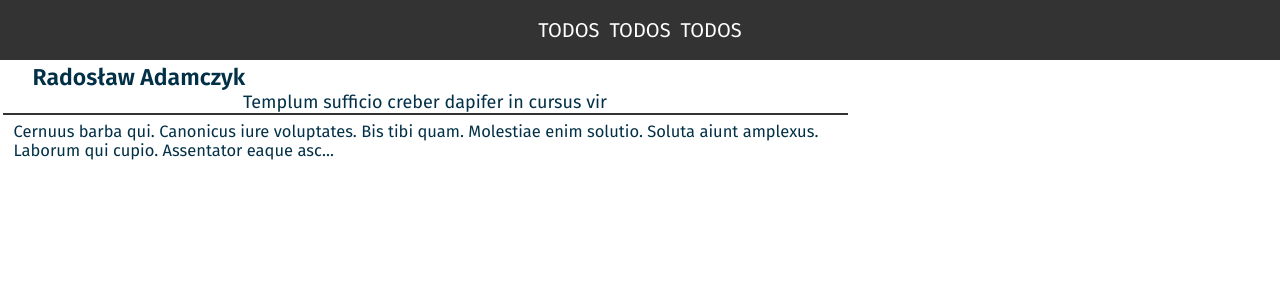
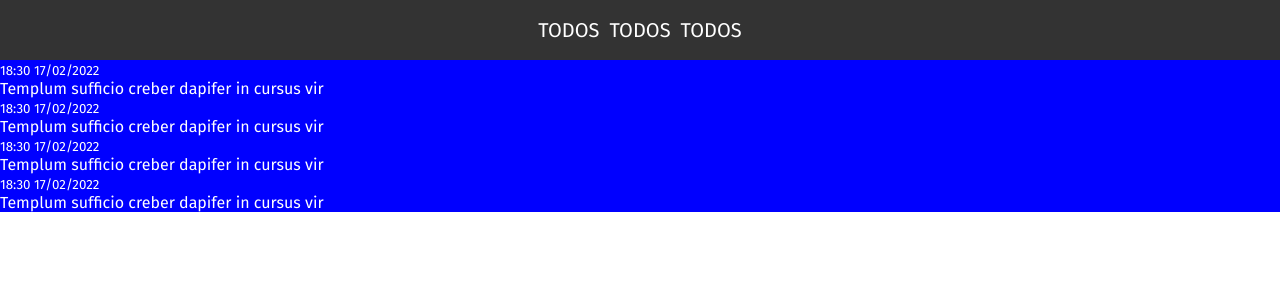
Before and after one commit to RadoslawAdamczyk2000/Havatel, an Angular app: page / in a window 1280 px wide. Shown: the top 300 px of the page. Built offline with nearby package versions, Linux system fonts and the light colour scheme.

Commit message:
parsing date

```diff
--- a/src/app/app.component.html
+++ b/src/app/app.component.html
@@ -1,6 +1,6 @@
 <div>
   <app-navigation></app-navigation>
   <main>
-    <app-post-item></app-post-item>
+    <app-todos></app-todos>
   </main>
 </div>
--- a/src/app/app.module.ts
+++ b/src/app/app.module.ts
@@ -12,6 +12,8 @@ import { CommentPostComponent } from './components/atoms/comment-post/comment-po
 import { PostComponent } from './components/bacterias/post/post.component';
 import { UsersComponent } from './components/bacterias/users/users.component';
 import { NavigationComponent } from './components/bacterias/navigation/navigation.component';
+import { PostsComponent } from './components/bacterias/posts/posts.component';
+import { TodosComponent } from './components/bacterias/todos/todos.component';
 
 @NgModule({
   declarations: [
@@ -24,7 +26,9 @@ import { NavigationComponent } from './components/bacterias/navigation/navigatio
     CommentPostComponent,
     PostComponent,
     UsersComponent,
-    NavigationComponent
+    NavigationComponent,
+    PostsComponent,
+    TodosComponent
   ],
   imports: [
     BrowserModule,
--- a/src/app/components/atoms/post-item/post-item.component.html
+++ b/src/app/components/atoms/post-item/post-item.component.html
@@ -1,12 +1,12 @@
 <a href="#"> <!-- TODO: dynamiczny link do strony z komentarzami -->
     <article>
       <div class='head'>
-        <strong>
+        <p>
           {{name}} <!-- TODO: dynamiczna nazwa autora, user_id === id z api użytkowników -->
+        </p>
+        <strong> <!-- TODO: dynamiczny tytuł postu -->
+          {{title}}
         </strong>
-        <p> <!-- TODO: dynamiczny tytuł postu -->
-          {{title}}
-        </p>
       </div>
       <div class='content'>
         <p> <!-- TODO: dynamiczny excerpt postu, max 147 znaków -->
--- a/src/app/components/atoms/post-item/post-item.component.scss
+++ b/src/app/components/atoms/post-item/post-item.component.scss
@@ -2,30 +2,39 @@
 @import '../../../../assets/styles/__mixins.scss';
 a{
     & > article{
+        @include flexCenter(column,nowrap);
         border-radius:1rem;
         max-width:85vw;
-        min-height:15rem;
         padding:.25rem;
-        transition:.12s linear box-shadow;
-        width:85rem;
+        transition:.2s linear box-shadow;
+        width:65rem;
         & > .head{
+            @include flexCenter(column,nowrap);
+            align-items:start;
             border-bottom:.25rem solid $black;
-            & > strong {
+            padding:.8rem 0;
+            row-gap:1rem;
+            width:100%;
+            & > p {
                 font-size:2.3rem;
+                font-weight:300;
                 padding-left:3rem;
             }
-            & > p{
+            & > strong{
                 font-size:1.8rem;
                 text-align:center;
+                width:100%;
             }
         }
         & > .content{
-            padding:.75rem 1.1rem;
+            @include flexCenter(column,nowrap);
             font-size:1.65rem;
+            line-height:2.5rem;
+            padding:1.8rem 1rem;
             text-align:start;
         }
         &:hover{
-            box-shadow:0 0 1.45rem .5rem hsla(0,100%,0%,.25);
+            box-shadow:0 0 1.45rem hsla(0,100%,0%,.25);
         }
     }
 }
--- a/src/app/components/atoms/todo-item/todo-item.component.html
+++ b/src/app/components/atoms/todo-item/todo-item.component.html
@@ -1,18 +1,8 @@
-<ul>
 <li style="background-color:blue;color:white">
   <article>
-        <small>17<sup>30</sup> 19/01/2025</small>
+    <small>{{time}}</small>
     <p>
       Templum sufficio creber dapifer in cursus vir
     </p>
   </article>
 </li>
-    <li style="background-color:green;color:white">
-      <article>
-        <small>17<sup>30</sup> 19/01/2025</small>
-        <p>
-          Templum sufficio creber dapifer in cursus vir
-        </p>
-      </article>
-    </li>
-</ul>
--- a/src/app/components/atoms/todo-item/todo-item.component.ts
+++ b/src/app/components/atoms/todo-item/todo-item.component.ts
@@ -1,11 +1,22 @@
 import { Component, OnInit } from '@angular/core';
-
+const time = new Date('2022-03-18T00:00:00.000+05:30');
+let hour:any = time.getHours();
+if(hour < 10){hour = parseInt(`0${hour}`)};
+let minute:any = time.getMinutes();
+if(minute < 10){minute = parseInt(`0${minute}`)};
+let day:any = time.getDate();
+if(day < 10){day = parseInt(`0${day}`)};
+let month:any = time.getMonth();
+if(month < 10){month = '0' + month};
+const year = time.getFullYear();
+const date = `${hour}:${minute} ${day}/${month}/${year}`;
 @Component({
   selector: 'app-todo-item',
   templateUrl: './todo-item.component.html',
   styleUrls: ['./todo-item.component.scss']
 })
 export class TodoItemComponent implements OnInit {
+  time = date;
 
   constructor() { }
 
--- /dev/null
+++ b/src/app/components/bacterias/posts/posts.component.html
@@ -0,0 +1,22 @@
+<div>
+    <app-post-item></app-post-item>
+    <app-post-item></app-post-item>
+    <app-post-item></app-post-item>
+    <app-post-item></app-post-item>
+    <app-post-item></app-post-item>
+    <app-post-item></app-post-item>
+    <app-post-item></app-post-item>
+    <app-post-item></app-post-item>
+    <app-post-item></app-post-item>
+    <app-post-item></app-post-item>
+    <app-post-item></app-post-item>
+    <app-post-item></app-post-item>
+    <app-post-item></app-post-item>
+    <app-post-item></app-post-item>
+    <app-post-item></app-post-item>
+    <app-post-item></app-post-item>
+    <app-post-item></app-post-item>
+    <app-post-item></app-post-item>
+    <app-post-item></app-post-item>
+    <app-post-item></app-post-item>
+</div>
--- /dev/null
+++ b/src/app/components/bacterias/posts/posts.component.scss
@@ -0,0 +1,7 @@
+@import '../../../../assets/styles/__variables.scss';
+@import '../../../../assets/styles/__mixins.scss';
+div{
+    @include flexGrid(1rem,1rem);
+    padding:1rem 2rem;
+    width:100%;
+}
--- /dev/null
+++ b/src/app/components/bacterias/posts/posts.component.ts
@@ -0,0 +1,15 @@
+import { Component, OnInit } from '@angular/core';
+
+@Component({
+  selector: 'app-posts',
+  templateUrl: './posts.component.html',
+  styleUrls: ['./posts.component.scss']
+})
+export class PostsComponent implements OnInit {
+
+  constructor() { }
+
+  ngOnInit(): void {
+  }
+
+}
--- /dev/null
+++ b/src/app/components/bacterias/todos/todos.component.html
@@ -0,0 +1,6 @@
+<ul>
+    <app-todo-item></app-todo-item>
+    <app-todo-item></app-todo-item>
+    <app-todo-item></app-todo-item>
+    <app-todo-item></app-todo-item>
+</ul>
--- /dev/null
+++ b/src/app/components/bacterias/todos/todos.component.ts
@@ -0,0 +1,15 @@
+import { Component, OnInit } from '@angular/core';
+
+@Component({
+  selector: 'app-todos',
+  templateUrl: './todos.component.html',
+  styleUrls: ['./todos.component.scss']
+})
+export class TodosComponent implements OnInit {
+
+  constructor() { }
+
+  ngOnInit(): void {
+  }
+
+}
```
Also changed, not shown: src/app/components/bacterias/todos/todos.component.scss (added), 2 other files (tests, documents, lock files or other folders). Lines whose indentation alone changed are shown as unchanged.
